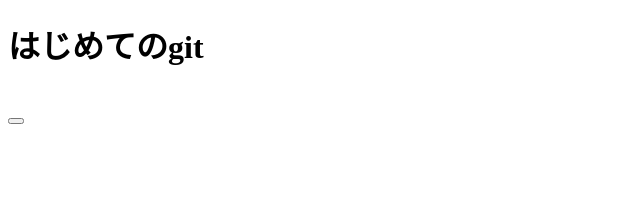
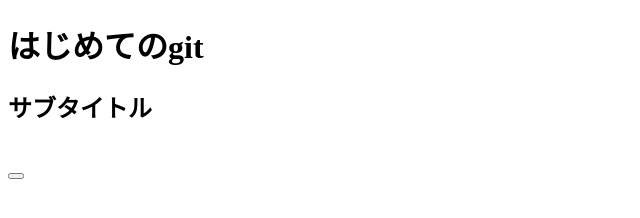
Before and after one commit to buntarian/test, a plain HTML site: page index.html in a window 1280 px wide. Shown: the whole page, without its empty margins (0-640 px from the left). Drawn offline with Linux system fonts and the light colour scheme.

Commit message:
h2の追加

```diff
--- a/index.html
+++ b/index.html
@@ -8,7 +8,7 @@
   </head>
   <body>
     <h1>はじめてのgit</h1>
-    <h2></h2>
+    <h2>サブタイトル</h2>
     <br />
     <button></button>
   </body>
```
